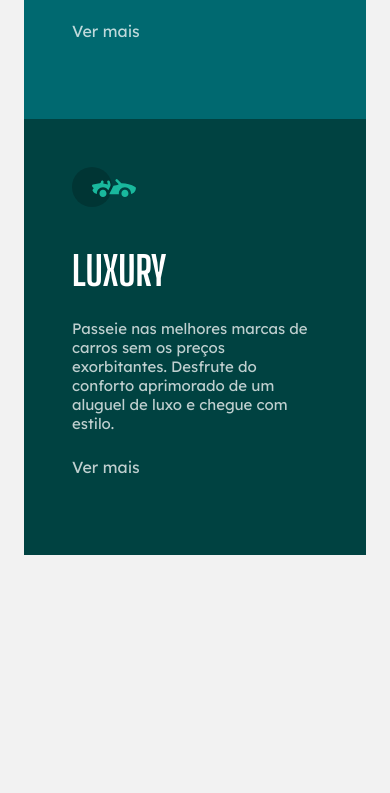
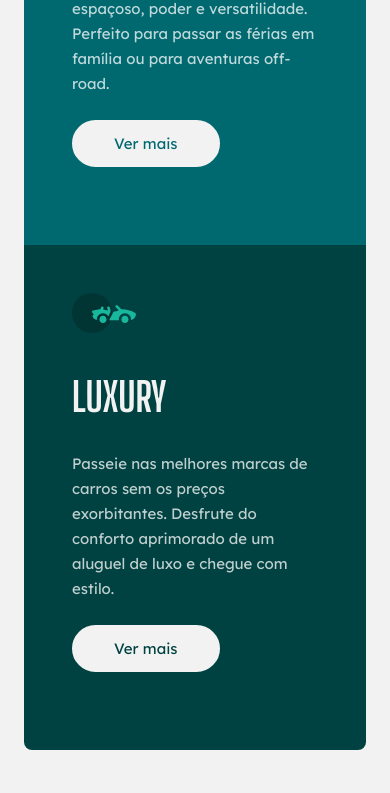
Before and after one commit to LimaAnthonyY/Atividade---Projeto-Carros, a plain HTML site: page Atividade---Projeto-Carros/index.html in a window 390 px wide. Shown: the part 801-1594 px from the top of the page. Before the commit the page ends 1444 px from the top, so only its background shows below. Drawn offline with Linux system fonts and the light colour scheme.

Commit message:
Finalização da parte MOBILE

```diff
--- a/Atividade---Projeto-Carros/index.html
+++ b/Atividade---Projeto-Carros/index.html
@@ -21,7 +21,7 @@
             <p>Escolha um sedan pelo seu preço acessível e excelente economia de combustível. Ideal para dirigir na
                 cidade ou na sua próxima viagem.</p>
 
-                <a href=""> Ver mais</a>
+                <a href="https://www.webmotors.com.br/sedans" target="_blank"> Ver mais</a>
         </section>
         <section class="suvs card">
             <img src="./Imagens/icon-suvs.svg" alt="">
@@ -30,7 +30,7 @@
             <p>Escolha um SUV pelo seu interior espaçoso, poder e versatilidade. Perfeito para passar as férias em
                 família ou para aventuras off-road.</p>
 
-            <a href=""> Ver mais</a>
+            <a href="https://www.webmotors.com.br/suvs" target="_blank"> Ver mais</a>
         </section>
         <section class="luxury card">
             <img src="./Imagens/icon-luxury.svg" alt="">
@@ -39,7 +39,7 @@
             <p>Passeie nas melhores marcas de carros sem os preços exorbitantes. Desfrute do conforto aprimorado de um
                 aluguel de luxo e chegue com estilo.</p>
 
-            <a href=""> Ver mais</a>
+            <a href="https://www.webmotors.com.br/carros-de-luxo" target="_blank"> Ver mais</a>
         </section>
     </main>
 </body>
--- a/Atividade---Projeto-Carros/style.css
+++ b/Atividade---Projeto-Carros/style.css
@@ -12,6 +12,7 @@
     --transparent-white: rgba(255,255,255, 0.75);
     --very-light-gray: #f2f2f2;
     --white: #fff;
+    --gray: #f2f2f2;
 
 }
 
@@ -23,23 +24,31 @@ body {
 h2 {
     font-family: 'Big Shoulders Display', sans-serif;
     text-transform: uppercase;
-    color: var(--white);
+    color: var(--gray);
     font-size: 2.5rem;
-    margin-bottom: 1.5rem;
+    margin-bottom: 1.875rem;
 }
 
 p {
-    font-family: ;
     color: var(--transparent-white);
     font-size: 0.9375rem;
     margin-bottom: 1.5rem;
+    line-height: 1.5625rem;
+
 }
 
 a {
     display: block;
     text-decoration: none;
     color: var(--transparent-white);
+    border: 2px solid var(--gray);
     margin-bottom: 1.875rem;
+    width: fit-content;
+    font-size: 0.9375rem;
+    padding: 0.75rem 2.5rem;
+    border-radius: 1.5625rem;
+    background: var(--gray);
+
 }
 
 section {
@@ -56,7 +65,7 @@ section {
 
 .sedans {
     background: var(--Bright-orange);
-    border-radius: 1rem;
+    border-radius: 8px 8px 0 0;
 }
 
 .suvs {
@@ -65,4 +74,17 @@ section {
 
 .luxury {
     background: var(--Very-dark-cyan);
+    border-radius: 0 0 8px 8px;
 }
+
+.sedans a {
+    color: var(--Bright-orange);
+}
+
+.suvs a {
+    color: var(--Dark-cyan);
+}
+
+.luxury a {
+    color: var(--Very-dark-cyan);
+}
```
